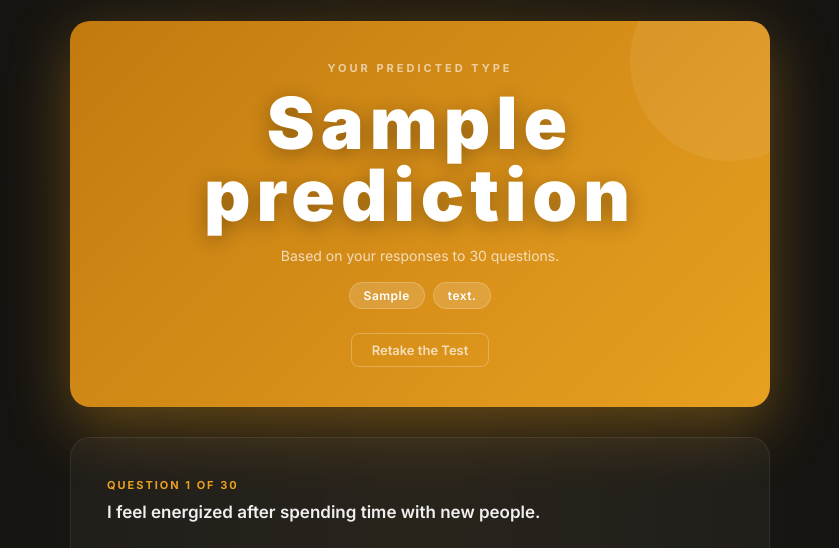
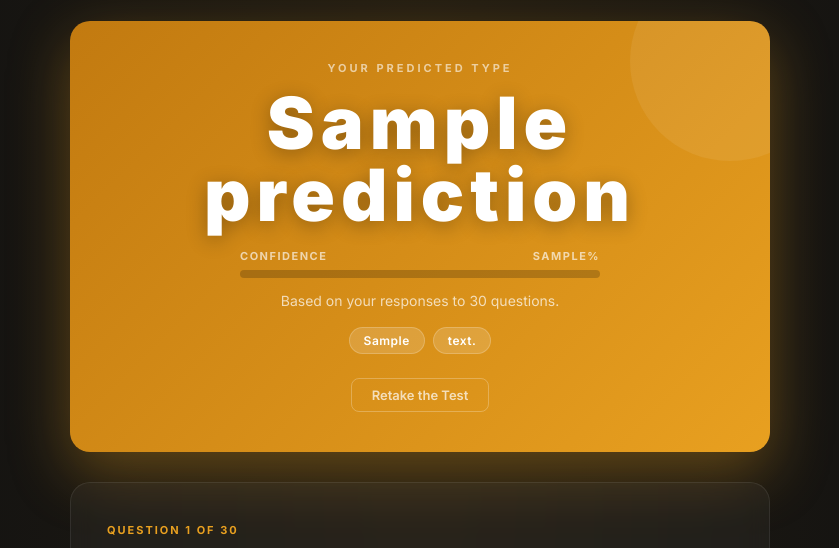
Before and after one commit to Hythenn/Flask-MBTI-Personality-Predictor, a Flask app: template templates/frontend.html in a window 1280 px wide. Shown: the part 326-874 px from the top of the page, without its empty margins (220-1059 px from the left). Run offline with Flask 3, Linux system fonts and the light colour scheme; the template is opened without the code that fills it: most values are stand-ins (such as "Sample title", 1, 10 or a date in 2020).

Commit message:
fixed confidence rate

```diff
--- a/main.py
+++ b/main.py
@@ -1,6 +1,7 @@
 from flask import Flask, render_template, request
 import joblib
 import re
+import math
 
 def clean_text(text):
     # remove URLs
@@ -39,11 +40,26 @@ def predict():
     cleaned_input = clean_text(combined_text)
 
     try:
+        try:
+            # Instead of just .predict(), use .decision_function()
+            scores = model.decision_function([cleaned_input])[0]
+        except AttributeError:
+            # Fallback: Since the model is a VotingClassifier Ensemble, we extract the decision function from its internal LinearSVC
+            tfidf_features = model.named_steps['tfidf'].transform([cleaned_input])
+            scores = model.named_steps['clf'].named_estimators_['svc'].decision_function(tfidf_features)[0]
+
         prediction = model.predict([cleaned_input])[0]
+        # Convert the max raw score to a 70-99% confidence range for better UX
+        raw_score = max(scores)
+
+        # Standard sigmoid gives 0 to 1. We scale this to give 70 to 99.
+        sigmoid_val = 1 / (1 + math.exp(-raw_score))
+        confidence_pct = round(70.0 + (29.0 * sigmoid_val), 1)
     except Exception as e:
         prediction = "Error"
+        confidence_pct = 0.0
 
-    return render_template('frontend.html', prediction=prediction, analyzed_text=display_text)
+    return render_template('frontend.html', prediction=prediction, analyzed_text=display_text, confidence_pct=confidence_pct)
 
 @app.route('/mbti-types')
 def mbti_types(): #types of mbti
--- a/templates/frontend.html
+++ b/templates/frontend.html
@@ -185,6 +185,41 @@
             color: #fff;
         }
 
+        /* ── Confidence Bar ── */
+        .confidence-wrap {
+            margin: 18px auto 6px;
+            max-width: 360px;
+            text-align: left;
+        }
+
+        .confidence-label {
+            display: flex;
+            justify-content: space-between;
+            font-size: 11px;
+            font-weight: 700;
+            letter-spacing: 1.5px;
+            text-transform: uppercase;
+            color: rgba(255,255,255,0.65);
+            margin-bottom: 7px;
+        }
+
+        .confidence-bar-bg {
+            width: 100%;
+            height: 8px;
+            background: rgba(0,0,0,0.2);
+            border-radius: 100px;
+            overflow: hidden;
+        }
+
+        .confidence-bar-fill {
+            height: 100%;
+            border-radius: 100px;
+            background: rgba(255,255,255,0.9);
+            width: 0%;
+            transition: width 1s cubic-bezier(0.4, 0, 0.2, 1);
+        }
+
+
         /* ── Form Card ── */
         .form-card {
             background: rgba(255,255,255,0.04);
@@ -321,7 +356,16 @@
     <div class="result-card">
         <p class="label">Your Predicted Type</p>
         <p class="mbti-code">{{ prediction }}</p>
-        <p style="color:rgba(255,255,255,0.7); font-size:14px;">Based on your responses to 30 questions.</p>
+        <div class="confidence-wrap">
+            <div class="confidence-label">
+                <span>Confidence</span>
+                <span id="confPct">{{ confidence_pct }}%</span>
+            </div>
+            <div class="confidence-bar-bg">
+                <div class="confidence-bar-fill" id="confBar"></div>
+            </div>
+        </div>
+        <p style="color:rgba(255,255,255,0.7); font-size:14px; margin-top:14px;">Based on your responses to 30 questions.</p>
         <div class="trait-tags">
             {% for word in analyzed_text.split() %}
             {% if word|length > 4 %}<span class="tag">{{ word }}</span>{% endif %}
```
Also changed, not shown: training.py (+10 -6 lines).
